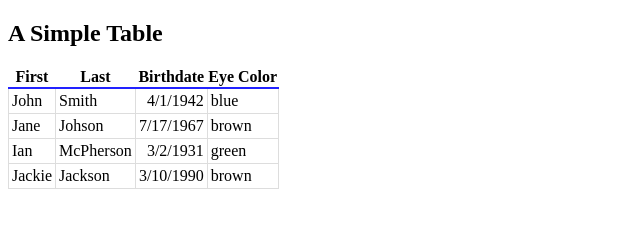
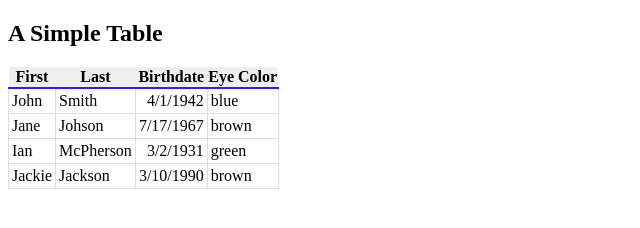
Before and after one commit to dancxjo/tables, a plain HTML site: page index.html in a window 1280 px wide. Shown: the whole page, without its empty margins (0-640 px from the left). Drawn offline with Linux system fonts and the light colour scheme.

Commit message:
Make the th's more visible

```diff
--- a/style.css
+++ b/style.css
@@ -6,7 +6,9 @@
 	padding: 3px;
 	border: 1px solid #ddd;
 }
+
 .spreadsheet th {
+	background: #efefef;
 	cursor: pointer;
 	border-bottom: 2px solid #22f;
 }
```
